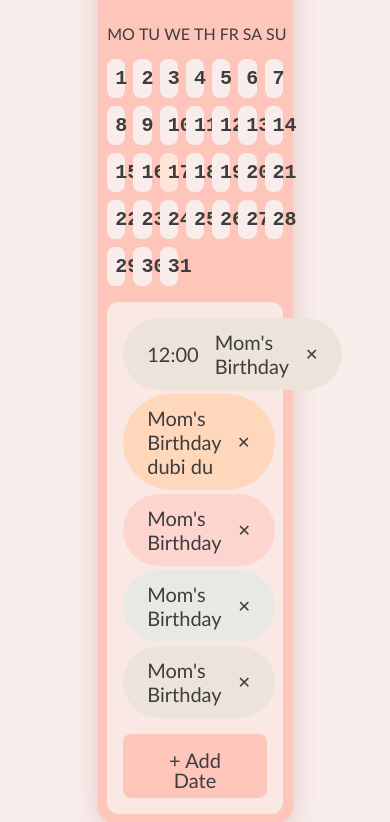
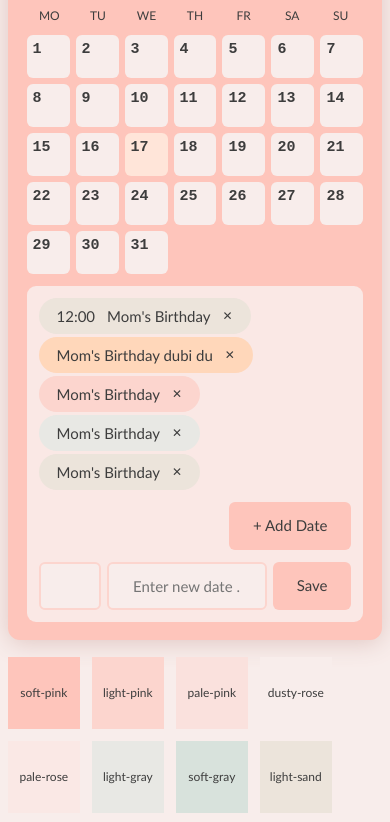
Before and after one commit to bellikal/QuickCal, a plain HTML site: page index.html in a window 390 px wide. Shown: the part 71-893 px from the top of the page. Drawn offline with Linux system fonts and the light colour scheme.

Commit message:
Added responsive layout handling with media queries

```diff
--- a/components.css
+++ b/components.css
@@ -15,7 +15,6 @@
     align-items: center;
     justify-content: space-between;
     width: 40%;
-    padding-top: 0.5rem;
     padding-bottom: 1.5rem;
 }
 
--- a/index.html
+++ b/index.html
@@ -10,6 +10,7 @@
     <link rel="stylesheet" href="components.css">
     <link rel="stylesheet" href="calendar.css">
     <link rel="stylesheet" href="entries.css">
+    <link rel="stylesheet" href="responsive.css">
 </head>
 
 <body>
@@ -53,9 +54,9 @@
 
             <button class="add-button">&#x002B; Add Date</button>
 
-            <section class="hidden">
+            <section class="">
                 <form class="input-container">
-                    <input type="time" id="date-time" name="date-time" value=${currentTime} />
+                    <input type="time" id="date-time" name="date-time" value="12:00" />
                     <input type="text" id="date-input" placeholder="Enter new date . . .">
                     <button class="add-button">Save</button>
                 </form>
--- a/reset.css
+++ b/reset.css
@@ -17,8 +17,8 @@ body {
     flex-direction: column;
     align-items: center;
     width: 100vw;
+    padding: 2%;
     max-height: 100vh;
-    padding: 2% 25%;
     gap: 2%;
 }
 
--- /dev/null
+++ b/responsive.css
@@ -0,0 +1,31 @@
+@media (max-width: 576px) {
+
+}
+
+@media (min-width: 577px) and (max-width: 768px) {
+
+}
+
+@media (min-width: 769px) and (max-width: 1024px) {
+    :root {
+        font-size: 14px;
+    }
+
+}
+
+@media (min-width: 1025px) and (max-width: 1200px) {
+    :root {
+        font-size: 14px;
+    }
+
+}
+
+@media (min-width: 1201px) {
+    :root {
+        font-size: 16px;
+    }
+
+    body {
+        padding: 2% 15%;
+    }
+}
--- a/variables.css
+++ b/variables.css
@@ -1,6 +1,7 @@
 /* Root variables for fonts and colors */
 :root {
     /* Fonts */
+    font-size: 12px;
     --font-small: 0.75rem;
     --font-medium: 1rem;
     --font-big: 1.25rem;
```
